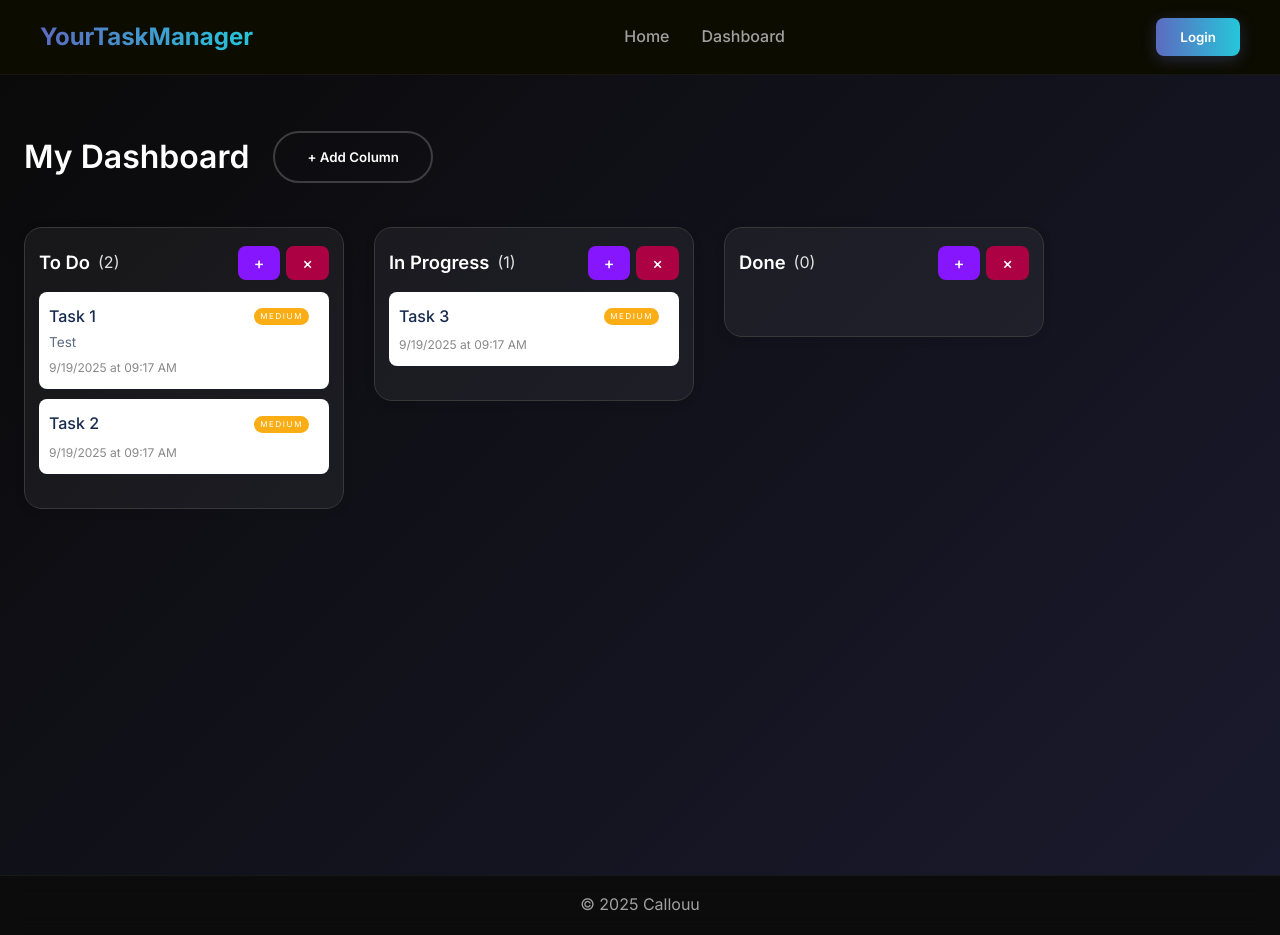
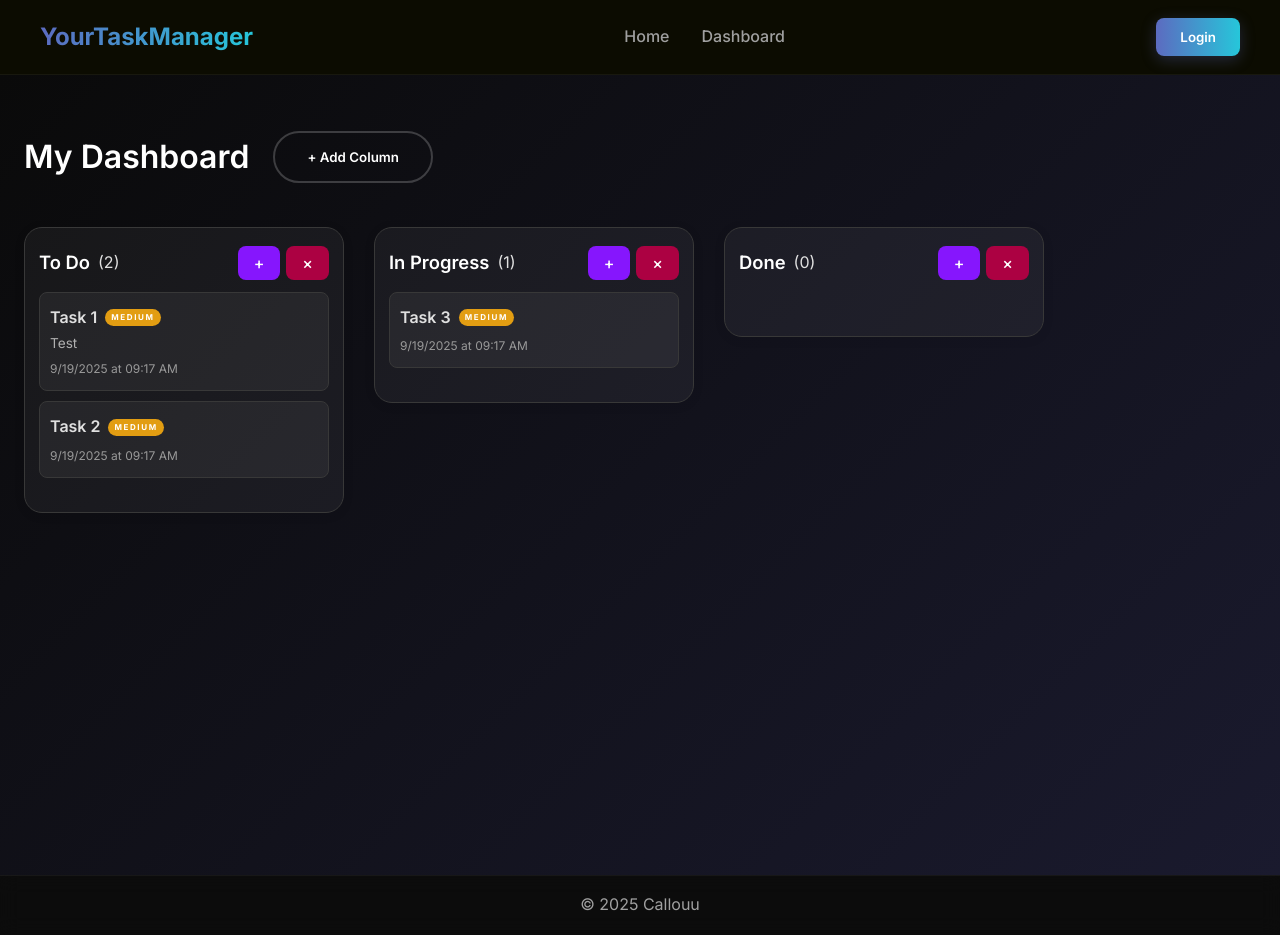
Before and after one commit to Callouu/taskmanager, a React (Vite) app: page /dashboard in a window 1280 px wide. Built offline with nearby package versions, Linux system fonts and the light colour scheme.

Commit message:
- Change card style to dark mode - Change font weight for priority info - Fix NaN return for date due and priority with a default mode

```diff
--- a/src/components/Card/Card.scss
+++ b/src/components/Card/Card.scss
@@ -1,46 +1,43 @@
 .card {
-  background: #fff;
+  background: rgba(255, 255, 255, 0.05);
   border-radius: 8px;
-  box-shadow: 0 1px 0 rgba(9,30,66,.25);
   padding: 12px 10px;
   margin-bottom: 10px;
   font-size: 1rem;
-  color: #172b4d;
+  color: #e0e0e0;
   display: flex;
   align-items: center;
   justify-content: space-between;
-  transition: box-shadow 0.18s, transform 0.12s;
   cursor: pointer;
   position: relative;
+  border: 1px solid #383838;
 
   &:hover {
-    box-shadow: 0 4px 8px rgba(9,30,66,.18);
-    background: #dddddd;
-    // transform: translateY(-1px) scale(1.01);
+    background: rgba(255, 255, 255, 0.1);
   }
 
   .card-content {
     flex: 1;
     word-break: break-word;
     padding-right: 10px;
-    color: #172b4d;
+    color: #e0e0e0;
 
     .card-header {
       display: flex;
-      justify-content: space-between;
+      gap: 8px;
       align-items: center;
       margin-bottom: 4px;
     }
 
     .card-title {
       font-size: 1rem;
-      font-weight: 500;
-      flex: 1;
+      font-weight: 600;
     }
 
     .card-priority {
       flex-shrink: 0;
       font-size: 0.5rem;
+      font-weight: 700;
       letter-spacing: 0.1rem;
       text-align: center;
       padding: 2px 6px;
@@ -52,23 +49,23 @@
       }
 
       &.medium {
-        background-color: #faad14;
+        background-color: #e29d12;
       }
 
       &.low {
-        background-color: #52c41a;
+        background-color: #46a517;
       }
     }
 
     .card-description {
       font-size: 0.85rem;
-      color: #5e6c84;
+      color: #b0b0b0;
       line-height: 1.4;
     }
 
     .card-date {
       font-size: 0.75rem;
-      color: #888;
+      color: #999;
       margin-top: 6px;
     }
   }
@@ -76,7 +73,7 @@
   .delete-btn {
     background: none;
     border: none;
-    color: #b71c1c;
+    color: #ff6b6b;
     font-size: 1.1rem;
     cursor: pointer;
     padding: 0 4px;
@@ -84,7 +81,7 @@
     transition: background 0.13s;
 
     &:hover {
-      background: #ffeaea;
+      background: rgba(255, 255, 255, 0.1);
     }
   }
 }
--- a/src/components/CardDetailsModal/CardDetailsModal.jsx
+++ b/src/components/CardDetailsModal/CardDetailsModal.jsx
@@ -17,9 +17,11 @@ function CardDetailsModal({ open, onClose, card, columnId }) {
 
   // Format the date for display
   const formatDate = (dateString) => {
-    const date = new Date(dateString);
-    return date.toLocaleDateString() + " at " + date.toLocaleTimeString([], { hour: '2-digit', minute: '2-digit' });
-  };
+  if (!dateString) return "Unknown";
+  const date = new Date(dateString);
+  if (isNaN(date.getTime())) return "Unknown";
+  return date.toLocaleDateString() + " at " + date.toLocaleTimeString([], { hour: '2-digit', minute: '2-digit' });
+};
 
   // Handle save changes
   const handleSave = () => {
@@ -90,7 +92,6 @@ function CardDetailsModal({ open, onClose, card, columnId }) {
         ) : (
           <>
             <h2>{card.title}</h2>
-            {/* Display description if it exists (including empty strings) */}
             {(card.description || card.description === '') && (
               <div className="card-description">
                 {card.description ? (
@@ -103,7 +104,9 @@ function CardDetailsModal({ open, onClose, card, columnId }) {
             <div className="card-priority" style={{ marginBottom: 12 }}>
               <strong>Priority:</strong>
               <span className={`priority-value ${card.priority}`}>
-                {card.priority?.charAt(0).toUpperCase() + card.priority?.slice(1)}
+                {card.priority ?
+                card.priority?.charAt(0).toUpperCase() + card.priority?.slice(1)
+                : "Medium"}
               </span>
             </div>
             <div className="card-meta">
```
